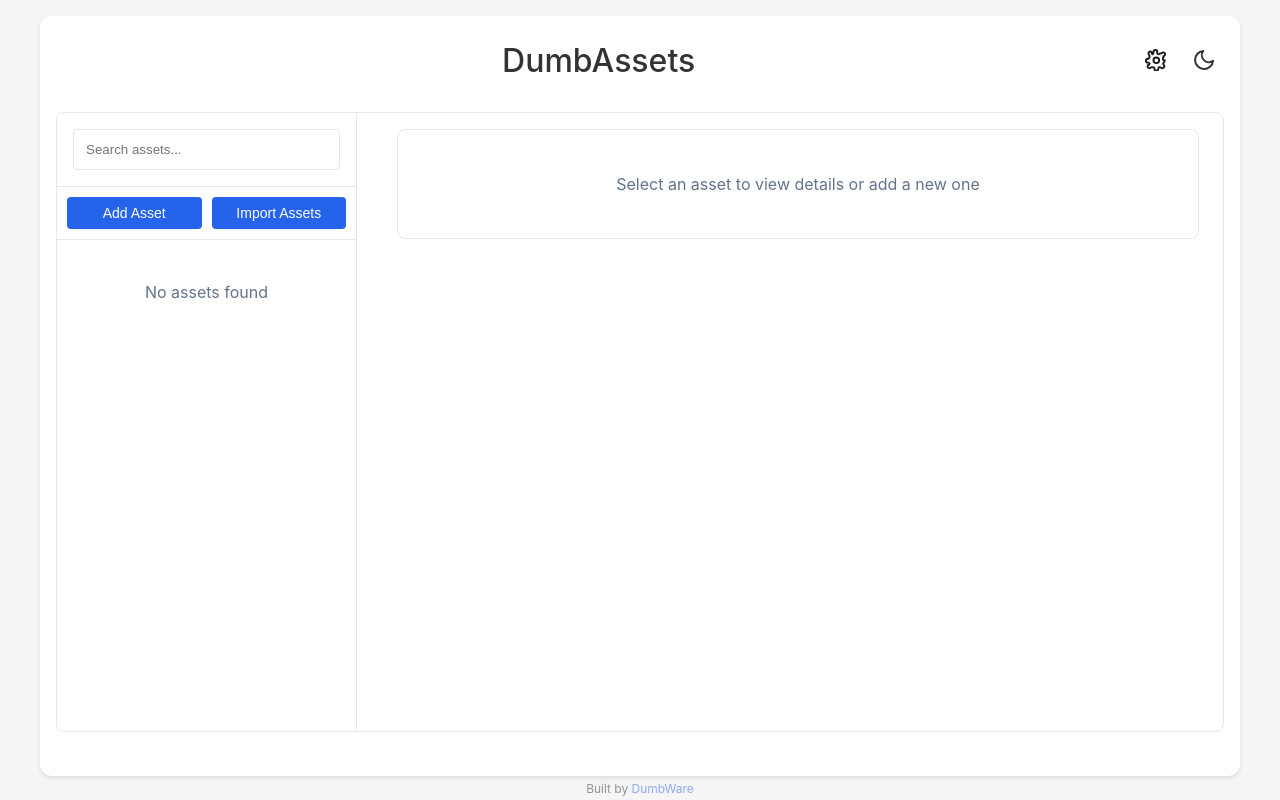
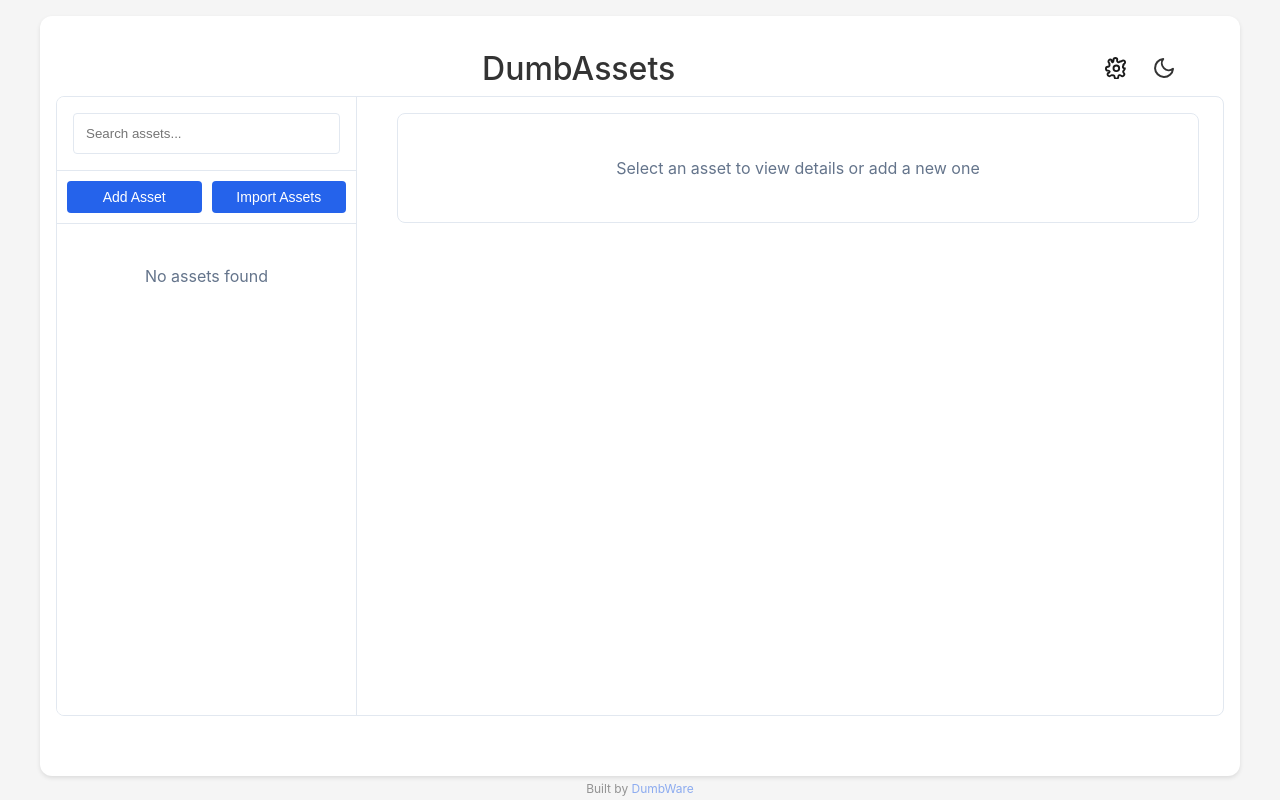
Before and after one commit to tvl83/DumbAssets, a website: page public/index.html in a window 1280 px wide. Drawn offline with Linux system fonts and the light colour scheme; no server answers.

Commit message:
SITE_TITLE

```diff
--- a/public/index.html
+++ b/public/index.html
@@ -3,7 +3,7 @@
 <head>
     <meta charset="UTF-8">
     <meta name="viewport" content="width=device-width, initial-scale=1.0">
-    <title id="pageTitle">DumbAssets</title>
+    <title>{{SITE_TITLE}}</title>
     <script src="config.js"></script>
     <link rel="stylesheet" href="styles.css">
 </head>
@@ -12,7 +12,7 @@
         <div class="container">
             <div class="header-row">
                 <button id="sidebarToggle" class="sidebar-toggle" aria-label="Toggle asset list">☰</button>
-                <h1 id="siteTitle">DumbAssets</h1>
+                <h1 id="siteTitle">{{SITE_TITLE}}</h1>
                 <div class="header-actions">
                     <button id="notificationBtn" class="notification-btn" aria-label="Notification Settings">
                         <svg width="24" height="24" viewBox="0 0 24 24" fill="none" stroke="currentColor" stroke-width="2" stroke-linecap="round" stroke-linejoin="round">
--- a/public/script.js
+++ b/public/script.js
@@ -1003,6 +1003,14 @@ document.addEventListener('DOMContentLoaded', () => {
             closeSubAssetModal();
         }
     });
+
+    // Set the header title from config if available
+    if (window.appConfig && window.appConfig.siteTitle) {
+        const siteTitleElem = document.getElementById('siteTitle');
+        if (siteTitleElem) {
+            siteTitleElem.textContent = window.appConfig.siteTitle;
+        }
+    }
 });
 
 function closeSidebar() {
--- a/public/styles.css
+++ b/public/styles.css
@@ -901,13 +901,45 @@ input, select, textarea {
     }
 }
 
+/* Header row layout: left, center, right */
 .header-row {
-    display: grid;
-    grid-template-columns: auto 1fr auto;
+    display: flex;
     align-items: center;
+    justify-content: space-between;
+    position: relative;
+    min-height: 56px;
     width: 100%;
-    margin-bottom: 1rem;
-    gap: 1rem;
+}
+
+.header-row .header-actions,
+.header-row .sidebar-toggle {
+    flex: 0 0 auto;
+    z-index: 2;
+}
+
+#siteTitle {
+    flex: 1 1 auto;
+    text-align: center;
+    margin: 0;
+    z-index: 1;
+    position: static;
+    transform: none;
+}
+
+.header-actions {
+    display: flex;
+    align-items: center;
+    margin-left: auto;
+    z-index: 2;
+}
+
+.sidebar-toggle {
+    z-index: 2;
+}
+
+/* Ensure header row has enough height for centering */
+.header-row {
+    min-height: 56px;
 }
 
 .header-row h1#siteTitle {
@@ -1350,3 +1382,10 @@ input, select, textarea {
     pointer-events: auto;
     bottom: 3.5rem;
 }
+
+.header-spacer {
+    width: 40px;
+    height: 40px;
+    flex: 0 0 40px;
+    display: block;
+}
```
Also changed, not shown: public/login.html (+15 -2 lines), server.js (+34 -3 lines), README.md.
